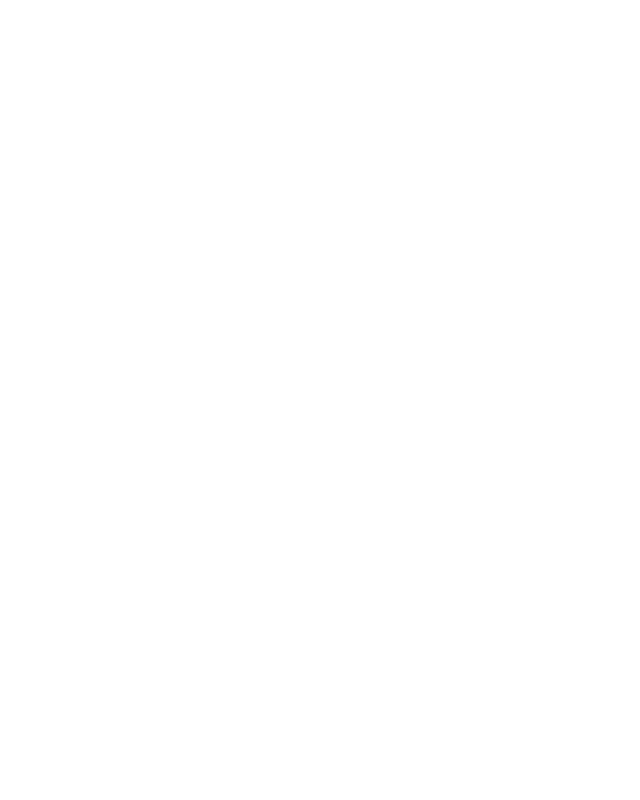
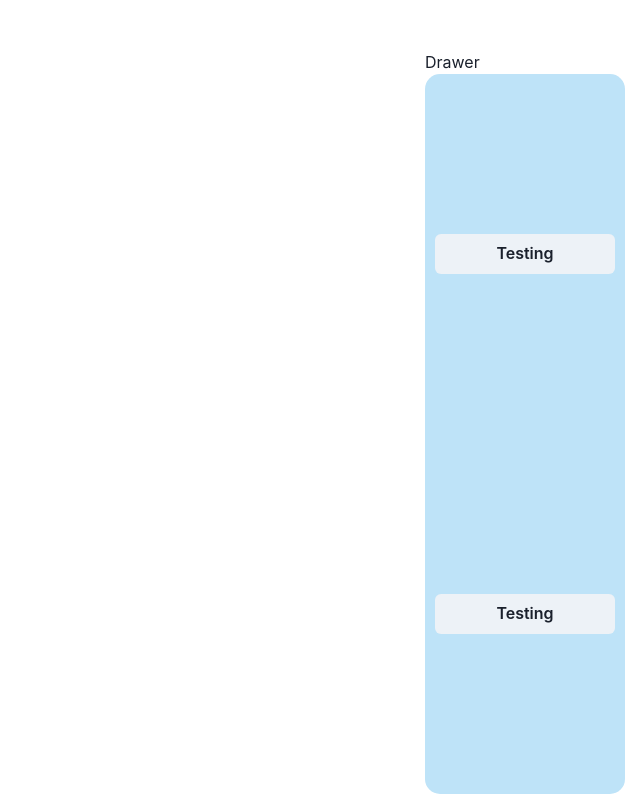
Before and after one commit to pakerchang/gpt-assistant, a React (Vite) app: page / in a window 1280 px wide. Shown: the whole page, without its empty margins (640-1280 px from the left). Built offline with nearby package versions, Linux system fonts and the light colour scheme.

Commit message:
feat(custom): #4 add button componment.

```diff
--- a/package.json
+++ b/package.json
@@ -2,7 +2,6 @@
   "name": "gpt-assistant",
   "private": true,
   "version": "0.0.1",
-  "type": "module",
   "scripts": {
     "dev": "vite",
     "build": "tsc && vite build",
--- a/src/App.tsx
+++ b/src/App.tsx
@@ -1,9 +1,14 @@
 import { Box, Flex } from "@chakra-ui/react";
+import CustomButton from "./components/shared/Button";
 
 function App() {
   return (
-    <Box pos="fixed" zIndex={100} right={0} top={0} w="200px" h="90vh" mt="15px">
-      <Flex flexDirection="column" justifyContent="center"></Flex>
+    <Box pos="fixed" zIndex={100} top={50} right={0} w="200px" h="90vh" mr="15px">
+      <Box>Drawer</Box>
+      <Flex h="100%" flexDirection="column" alignItems="center" justifyContent="space-around" borderRadius="15px" bgColor="blue.100">
+        <CustomButton>Testing</CustomButton>
+        <CustomButton>Testing</CustomButton>
+      </Flex>
     </Box>
   );
 }
--- /dev/null
+++ b/src/components/shared/Button/index.tsx
@@ -0,0 +1,15 @@
+import { Button } from "@chakra-ui/react";
+
+interface CustomButtonProps {
+  children: React.ReactNode;
+}
+
+function CustomButton({ children }: CustomButtonProps) {
+  return (
+    <Button w="180px" h="40px" variant="solid">
+      {children}
+    </Button>
+  );
+}
+
+export default CustomButton;
```
